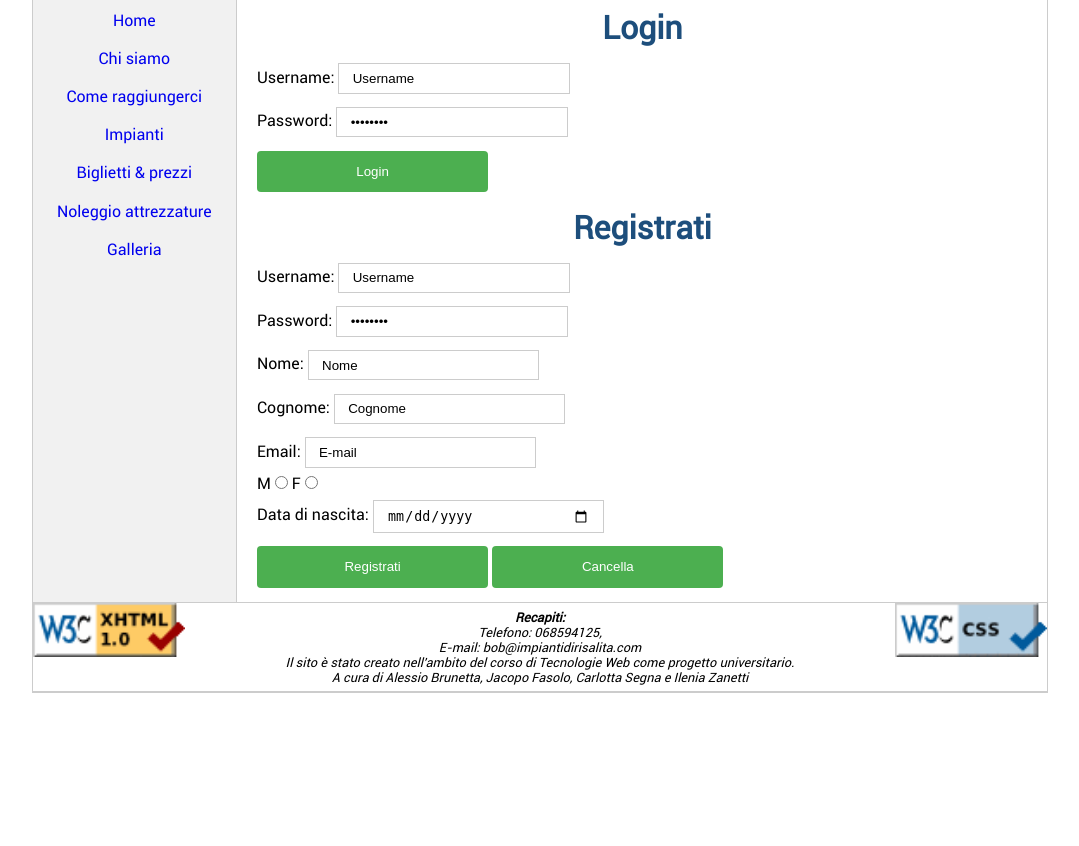
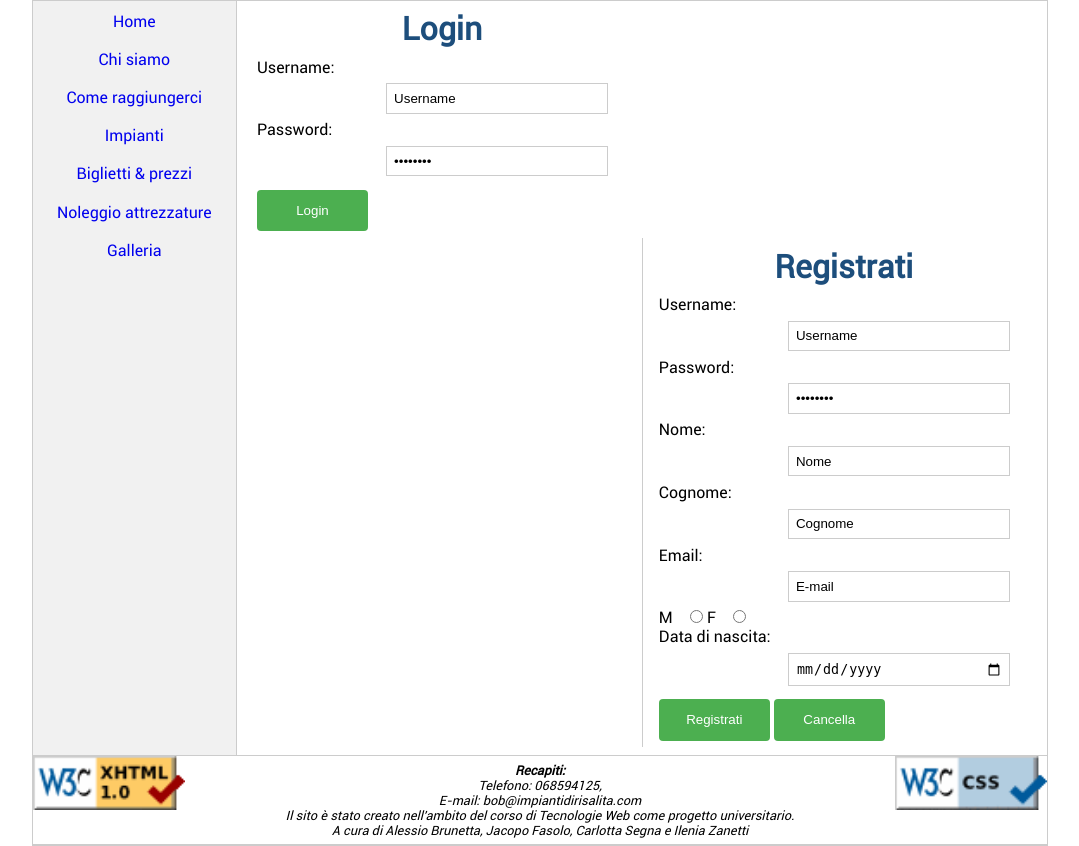
Before and after one commit to JacopoFasolo/Bob-TW, a PHP site: page /login.php in a window 1280 px wide. Shown: the part 192-1038 px from the top of the page, without its empty margins (100-1179 px from the left). Before the commit the page ends 885 px from the top, so only its background shows below. Run offline with PHP 8.4, Linux system fonts and the light colour scheme.

Commit message:
da finire login

```diff
--- a/css/style.css
+++ b/css/style.css
@@ -106,6 +106,7 @@ td{
 
 #page{
 	background-color: #f1f1f1;
+	border-top: 1px solid #CCC;
 }
 
 /*menu*/
@@ -387,25 +388,39 @@ dl#foto{
 
 /* login_pagina */
 
+#login, #registrazione{
+	width: 48%;
+	display: inline-block;
+}
+
+#login{
+	float: left;
+}
+
+#registrazione{
+	padding-left: 2%;
+	margin-left: 50%;
+	border-left: 1px solid #CCC;
+}
+
 h1{
+	text-align: center;
 	font-size: 1.5em;
 	color:#1d4e7c;
 }
 
-#login #registrazione{
-	text-align: left;
-	margin-left: 2em;
+input[type=password], input[type=email], input[type=text], input[type=date]{
+	width: 60%;
+	padding: .5em;
+	margin: .5em 0 .5em 35%;
+	display: inline-block;
+	border: 1px solid #ccc;
+	/* border-radius: 4px; */
+	box-sizing: border-box;
 }
 
-
-input[type=password], input[type=email], input[type=text], input[type=date]{
-    width: 30%;
-    padding: .5em 1em;
-    margin: 0.5em 0;
-    display: inline-block;
-    border: 1px solid #ccc;
-    /* border-radius: 4px; */
-    box-sizing: border-box;
+input[type=radio]{
+	margin-left: 1em;
 }
 
 input[type=submit], input[type=reset] {
```
